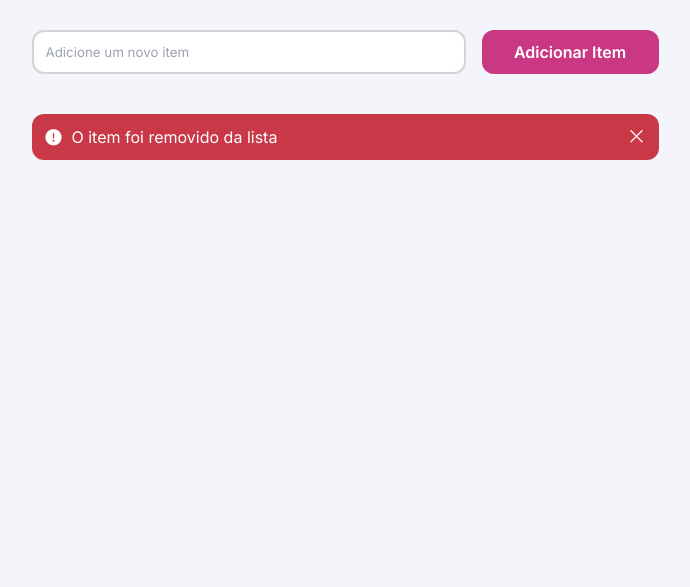
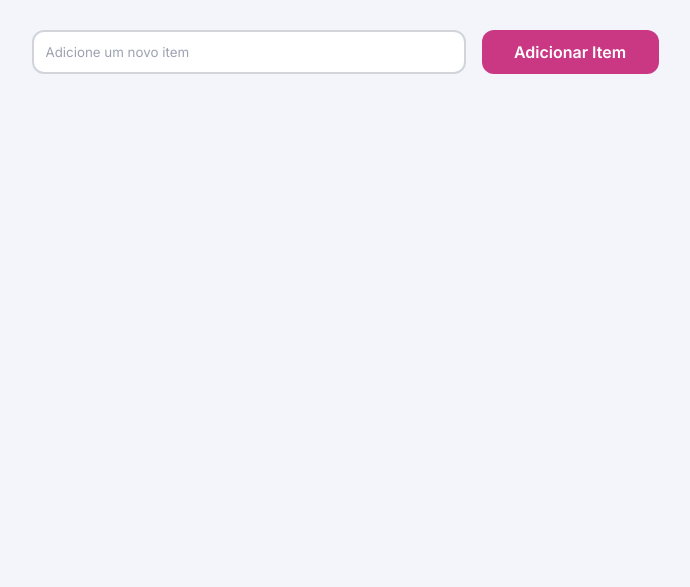
Before and after one commit to sosoakemi/quicklist, a plain HTML site: page index.html in a window 1280 px wide. Shown: the part 213-800 px from the top of the page, without its empty margins (295-985 px from the left). Drawn offline with nearby package versions, Linux system fonts and the light colour scheme.

Commit message:
adição da classe hide-warning para a div.warning

```diff
--- a/index.html
+++ b/index.html
@@ -40,7 +40,7 @@
 
         <section class="list"></section>
 
-         <div class="warning">
+         <div class="warning hide-warning">
             <div>
                 <i class="ph ph-warning-circle ph-fill"></i>
                 <span>O item foi removido da lista</span>
```
